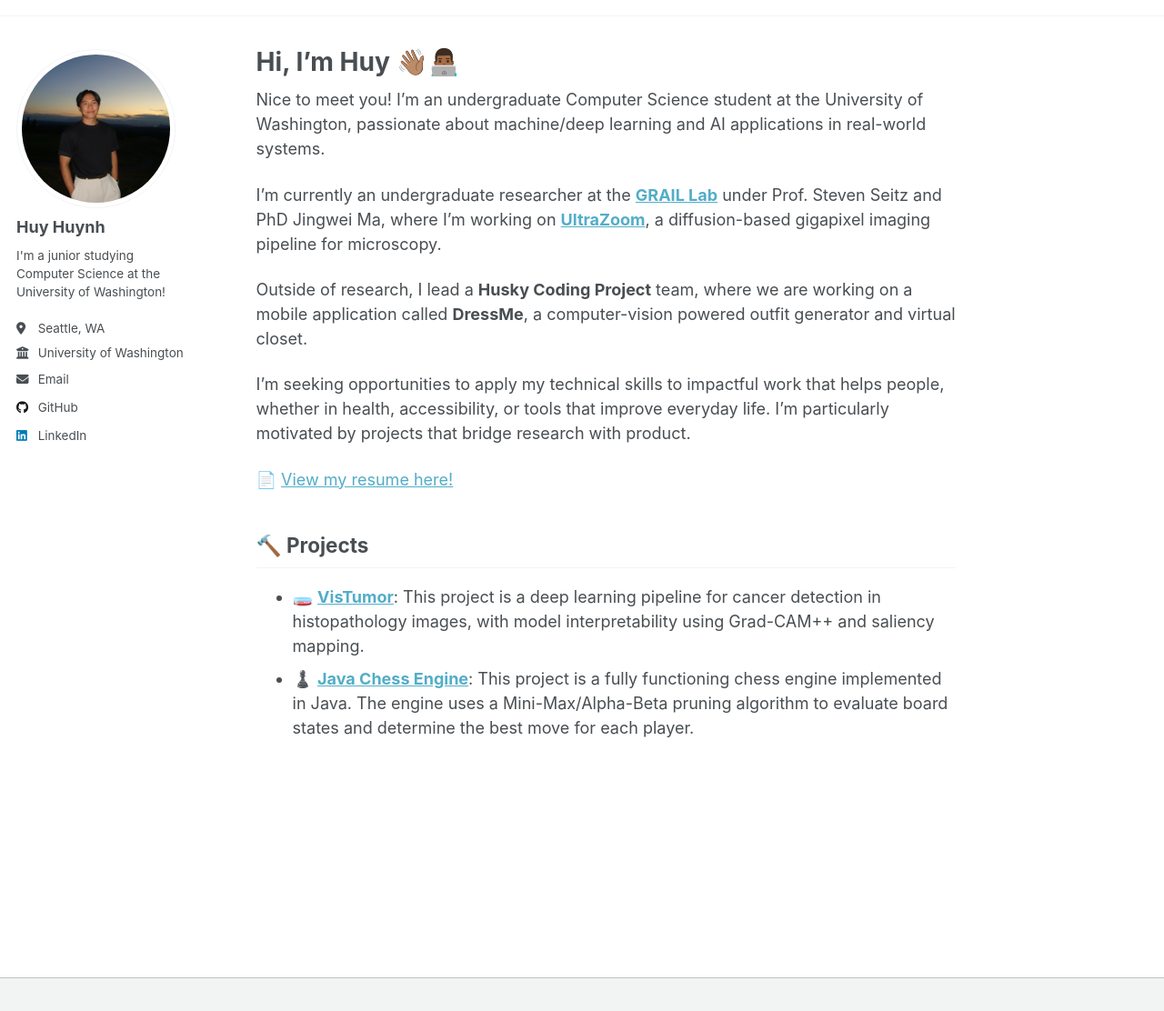
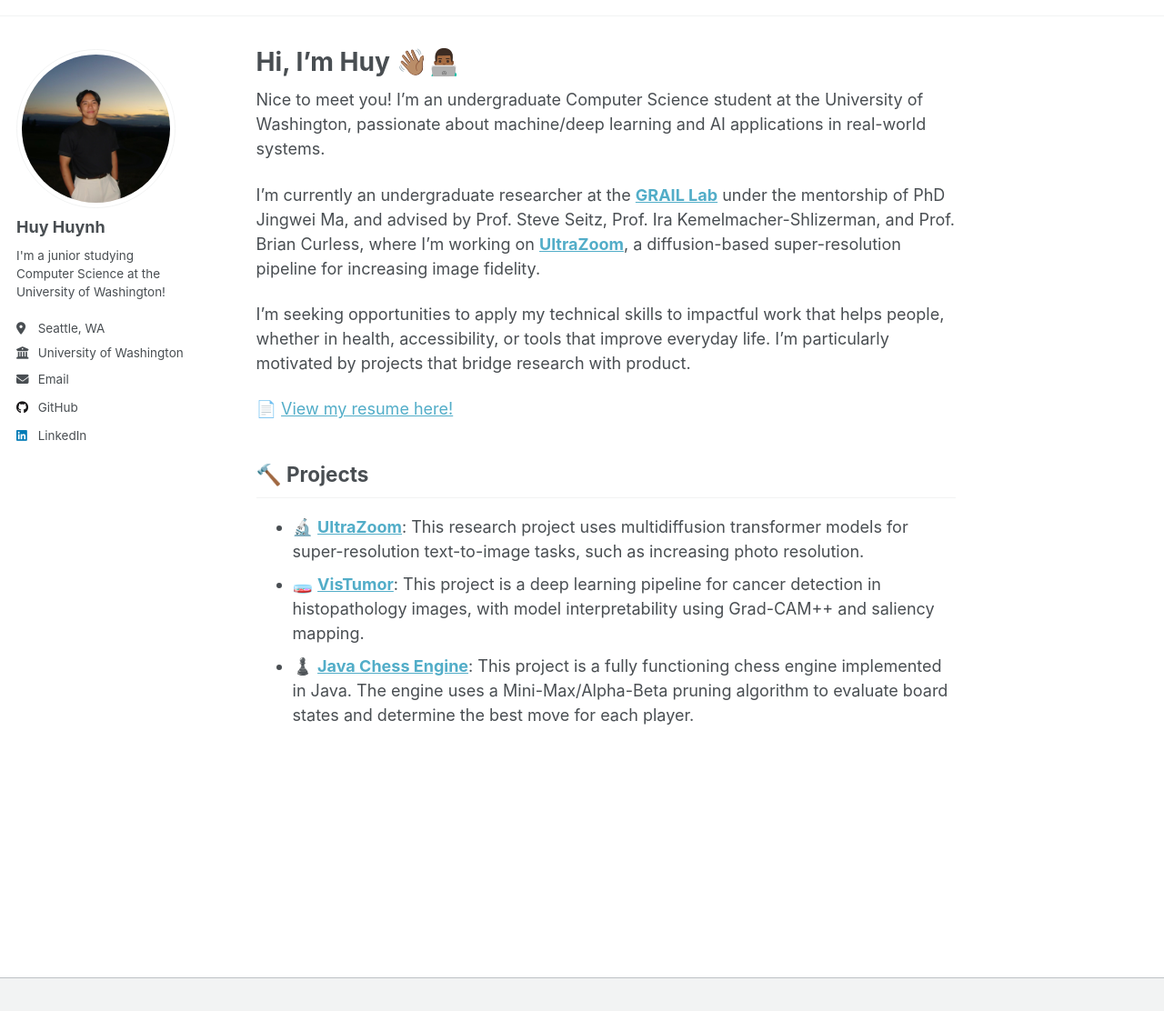
Before and after one commit to huy-cao-huynh/huy-cao-huynh.github.io, a Jekyll site: the page built from _pages/about.md, in a window 1280 px wide and 1112 px high. Shown: the whole window at 91% size. Built offline with Jekyll 4.4.1, drawn with Linux system fonts in a browser that asks for light colours.

Commit message:
Update about.md

```diff
--- a/_pages/about.md
+++ b/_pages/about.md
@@ -9,14 +9,13 @@ redirect_from:
 
 Nice to meet you! I'm an undergraduate Computer Science student at the University of Washington, passionate about machine/deep learning and AI applications in real-world systems.
 
-I'm currently an undergraduate researcher at the **[GRAIL Lab](https://grail.cs.washington.edu/)** under Prof. Steven Seitz and PhD Jingwei Ma, where I'm working on **[UltraZoom](https://ultra-zoom.github.io/)**, a diffusion-based gigapixel imaging pipeline for microscopy.
-
-Outside of research, I lead a **Husky Coding Project** team, where we are working on a mobile application called **DressMe**, a computer-vision powered outfit generator and virtual closet.
+I'm currently an undergraduate researcher at the **[GRAIL Lab](https://grail.cs.washington.edu/)** under the mentorship of PhD Jingwei Ma, and advised by Prof. Steve Seitz, Prof. Ira Kemelmacher-Shlizerman, and Prof. Brian Curless, where I'm working on **[UltraZoom](https://ultra-zoom.github.io/)**, a diffusion-based super-resolution pipeline for increasing image fidelity.
 
 I'm seeking opportunities to apply my technical skills to impactful work that helps people, whether in health, accessibility, or tools that improve everyday life. I'm particularly motivated by projects that bridge research with product.
 
 📄 [View my resume here!](Huy_Huynh.Resume.pdf)
 
 ## 🔨 Projects
+* 🔬 **[UltraZoom](https://ultra-zoom.github.io/)**: This research project uses multidiffusion transformer models for super-resolution text-to-image tasks, such as increasing photo resolution.
 * 🧫 **[VisTumor](https://github.com/huy-cao-huynh/VisTumor)**: This project is a deep learning pipeline for cancer detection in histopathology images, with model interpretability using Grad-CAM++ and saliency mapping.
 * ♟️ **[Java Chess Engine](https://github.com/huy-cao-huynh/MockFish)**: This project is a fully functioning chess engine implemented in Java. The engine uses a Mini-Max/Alpha-Beta pruning algorithm to evaluate board states and determine the best move for each player.
```
